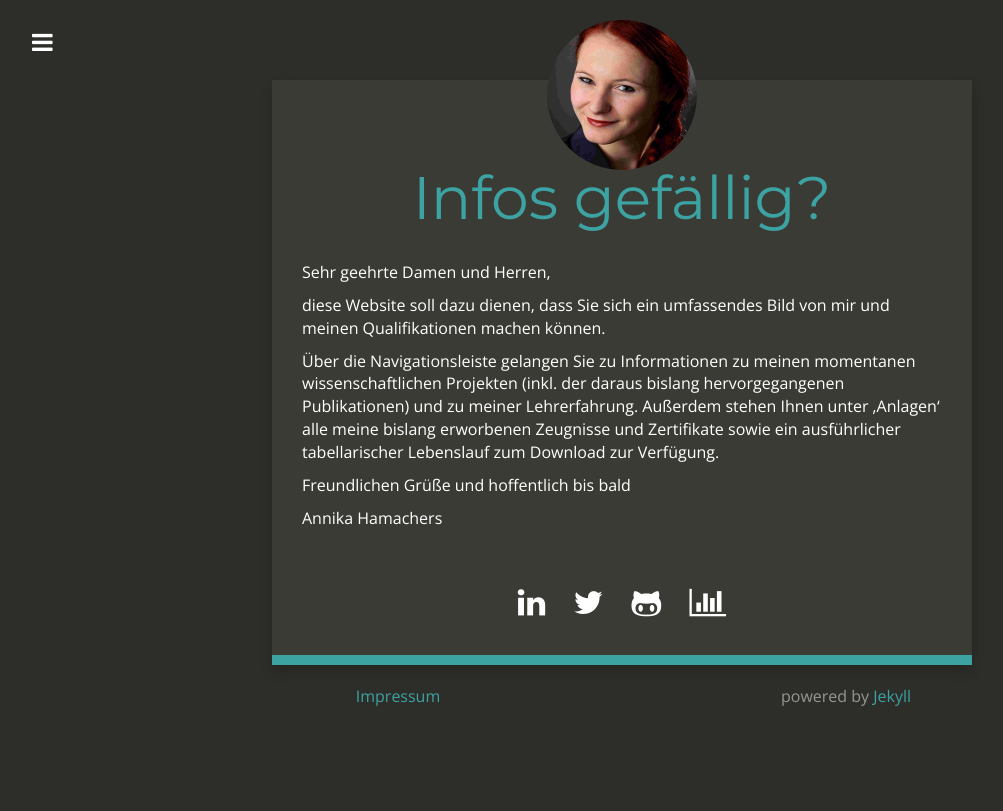
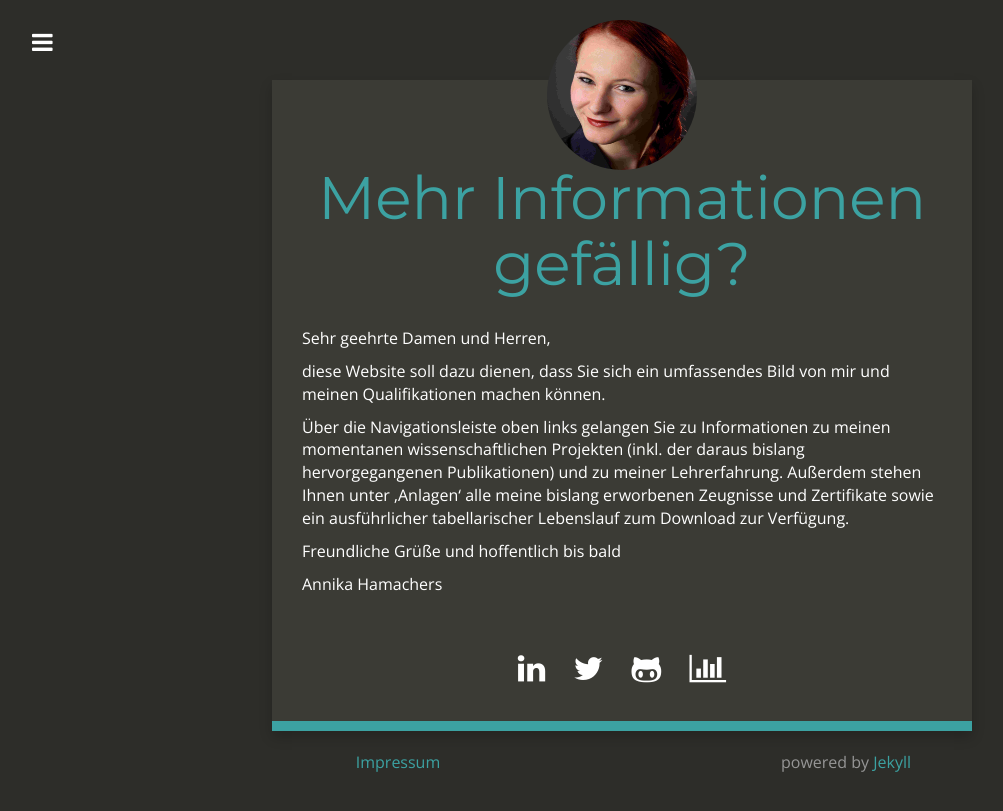
Before and after one commit to BriGitBardot/Bewerbung2, a Jekyll site: the page built from index.md, in a window 1280 px wide. Shown: the top 811 px of the page, without its empty margins (18-1021 px from the left). Built offline with Jekyll 4.4.1, drawn with Linux system fonts in a browser that asks for light colours; nearby versions of some CDN libraries.

Commit message:
Update index.md

```diff
--- a/index.md
+++ b/index.md
@@ -13,16 +13,16 @@ layout: pic
                 <img id="bild" src="Bewerbung_image.jpg" class="img-circle about-image" height="150" width="150" alt="{{ site.title }}" />
             </div>
 
-            <h1 class="header author-header" itemprop="headline">Infos gefällig?</h1>
+            <h1 class="header author-header" itemprop="headline">Mehr Informationen gefällig?</h1>
 
             <div class="author-text">
 <p align="left">Sehr geehrte Damen und Herren,</p>
 
 <p align="left">diese Website soll dazu dienen, dass Sie sich ein umfassendes Bild von mir und meinen Qualifikationen machen können.</p>
 
-<p align="left">Über die Navigationsleiste gelangen Sie zu Informationen zu meinen momentanen wissenschaftlichen Projekten (inkl. der daraus bislang hervorgegangenen Publikationen) und zu meiner Lehrerfahrung. Außerdem stehen Ihnen unter ‚Anlagen‘ alle meine bislang erworbenen Zeugnisse und Zertifikate sowie ein ausführlicher tabellarischer Lebenslauf zum Download  zur Verfügung.</p>
+<p align="left">Über die Navigationsleiste oben links gelangen Sie zu Informationen zu meinen momentanen wissenschaftlichen Projekten (inkl. der daraus bislang hervorgegangenen Publikationen) und zu meiner Lehrerfahrung. Außerdem stehen Ihnen unter ‚Anlagen‘ alle meine bislang erworbenen Zeugnisse und Zertifikate sowie ein ausführlicher tabellarischer Lebenslauf zum Download zur Verfügung.</p>
 
-<p align="left"> Freundlichen Grüße und hoffentlich bis bald</p>
+<p align="left"> Freundliche Grüße und hoffentlich bis bald</p>
 
 <p align="left"> Annika Hamachers</p>
             </div>
```
